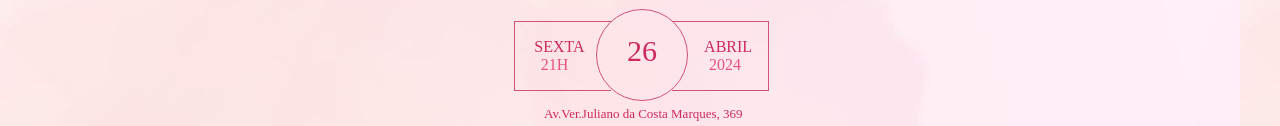
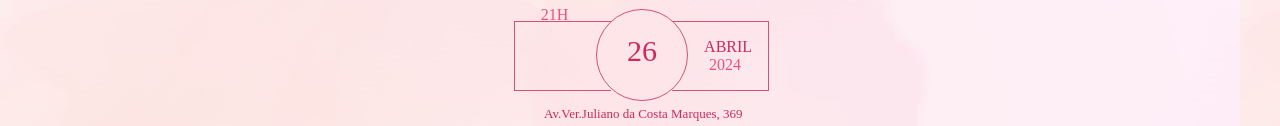
Before and after one commit to yohanavasconcelos/Convites-e-Catalogos, a plain HTML site: page html/convites_15anos.html in a window 1280 px wide. Shown: the part 253-379 px from the top of the page. Drawn offline with Linux system fonts and the light colour scheme; a web font is replaced by a local one.

Commit message:
first commit

```diff
--- a/html/convites_15anos.html
+++ b/html/convites_15anos.html
@@ -17,7 +17,7 @@
                 <div class="conteudo-centralizado">
                     <div class="dia_da_festa">
                         <div class="dia-semana_horario">
-                            <p class="dia-semana">SEXTA</p>
+
                             <p class="horario">21H</p>
                         </div>
                         <p class="dia">26</p>
```
